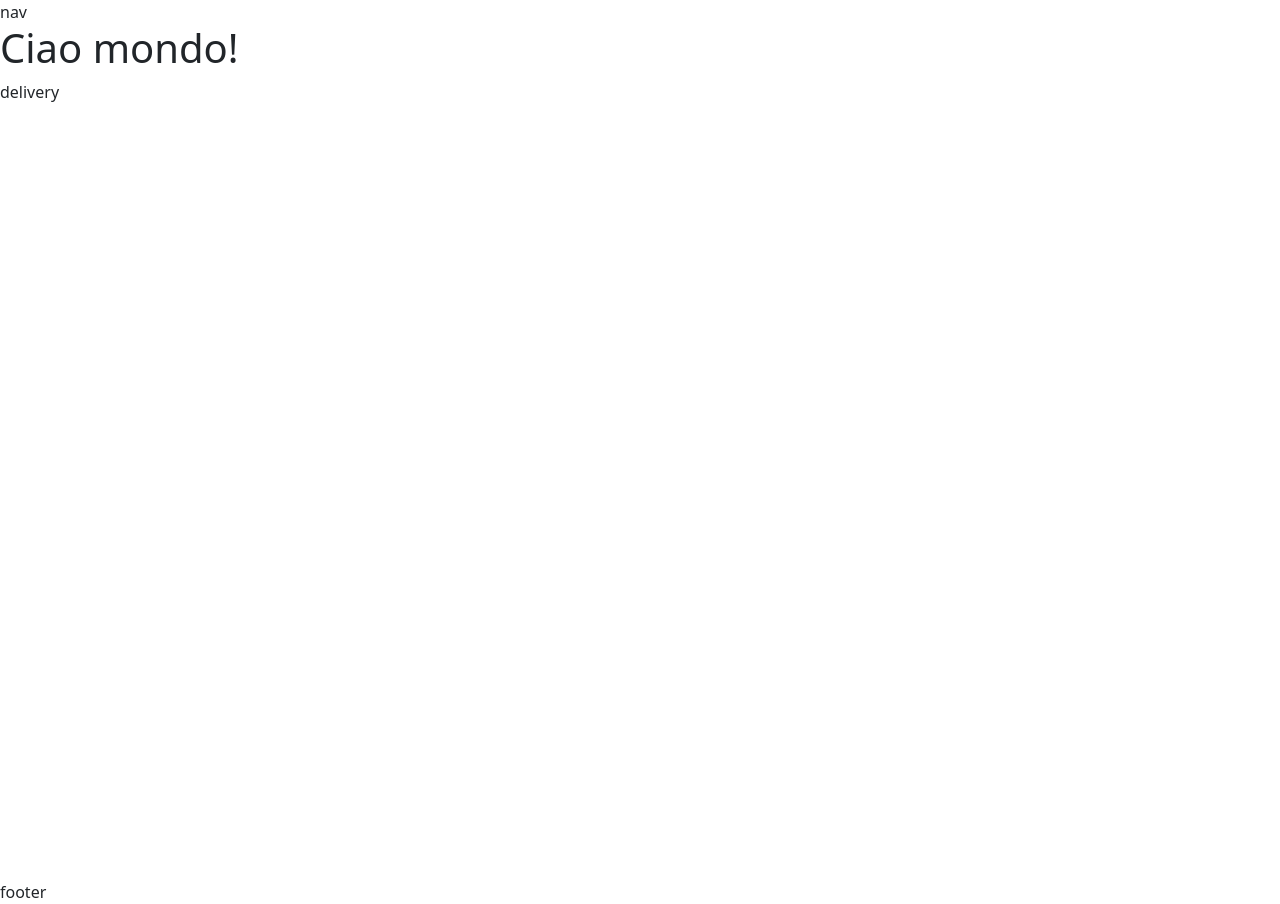
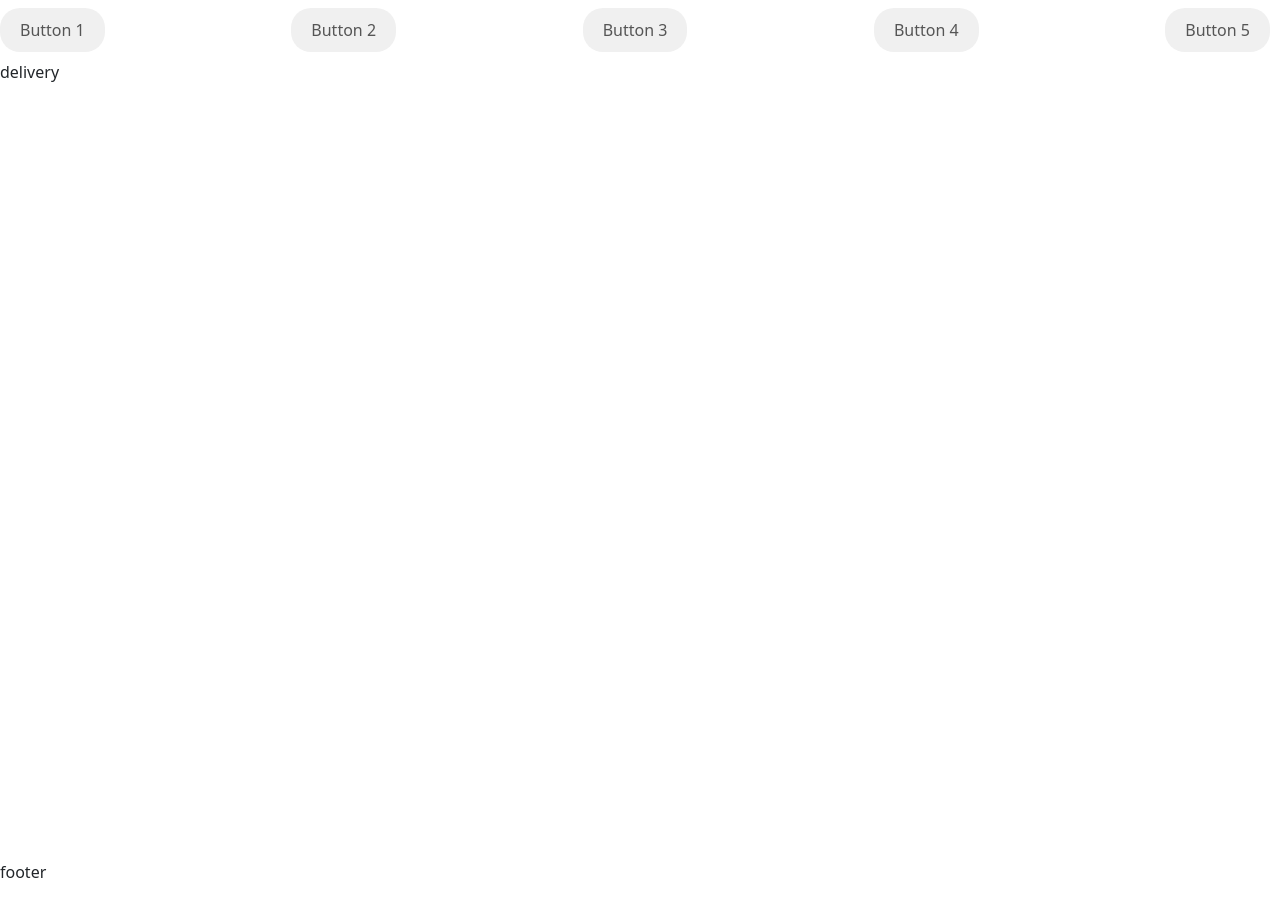
Before and after one commit to Jero1304/vue-deliverbool, a Vue app: page / in a window 1280 px wide. Built offline with nearby package versions, Linux system fonts and the light colour scheme.

Commit message:
first commit

```diff
--- a/src/partial/components/NavBar.vue
+++ b/src/partial/components/NavBar.vue
@@ -1,14 +1,56 @@
 <template>
-    nav
-    <h1>Ciao mondo!</h1>
+    <div class="navbar">
+        <button v-for="(button, index) in buttons" :key="index" class="navbar-button"
+            :class="{ active: activeButton === index }" @mouseover="setActiveButton(index)" @mouseleave="resetActiveButton">
+            {{ button.text }}
+        </button>
+    </div>
 </template>
 
 <script>
 export default {
-
-}
+    data() {
+        return {
+            buttons: [
+                { text: 'Button 1' },
+                { text: 'Button 2' },
+                { text: 'Button 3' },
+                { text: 'Button 4' },
+                { text: 'Button 5' }
+            ],
+            activeButton: null
+        };
+    },
+    methods: {
+        setActiveButton(index) {
+            this.activeButton = index;
+        },
+        resetActiveButton() {
+            this.activeButton = null;
+        }
+    }
+};
 </script>
 
-<style scoped>
+<style>
+.navbar {
+    display: flex;
+}
 
+.navbar-button {
+    border: none;
+    padding: 10px 20px;
+    background-color: #f0f0f0;
+    color: #555;
+    border-radius: 20px;
+    transition: all 0.3s ease;
+    margin-right: 10px;
+    cursor: pointer;
+}
+
+.navbar-button.active {
+    background-color: #555;
+    color: #fff;
+    transform: translateX(10px);
+}
 </style>
```
